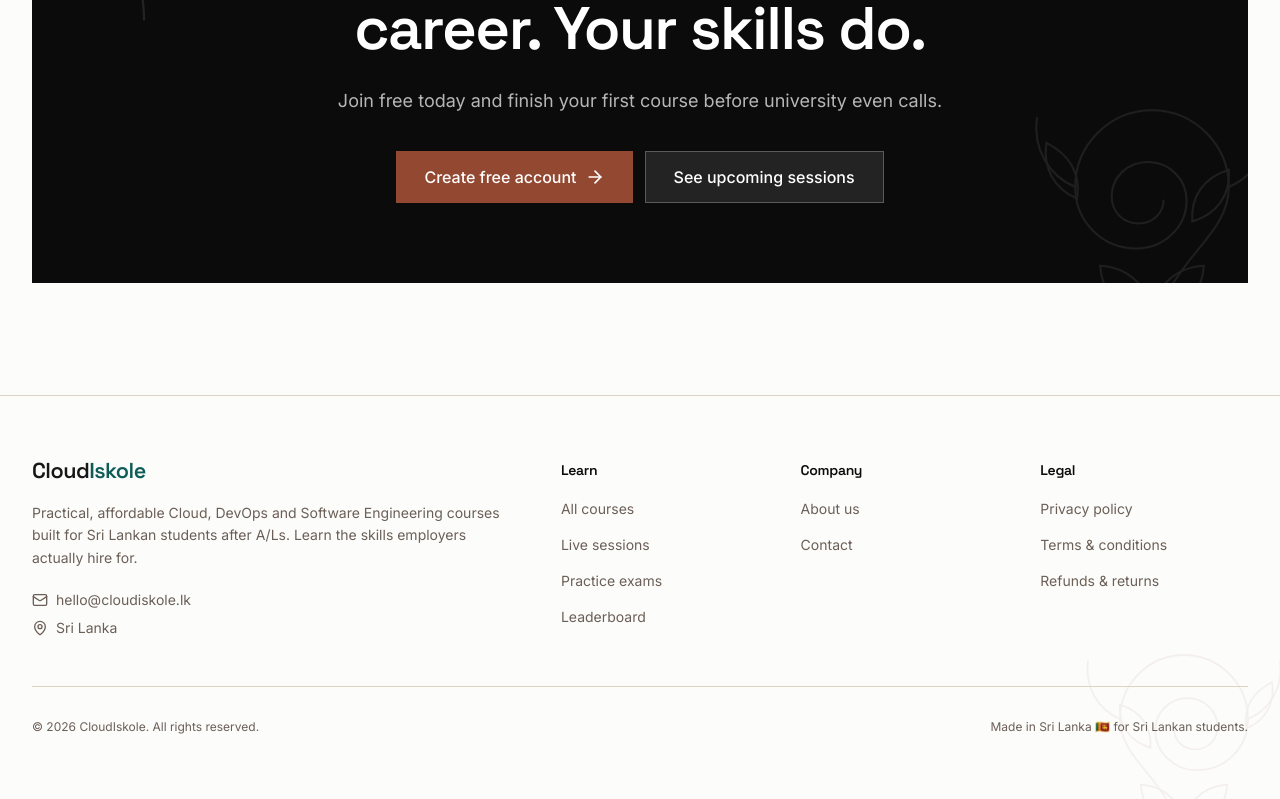
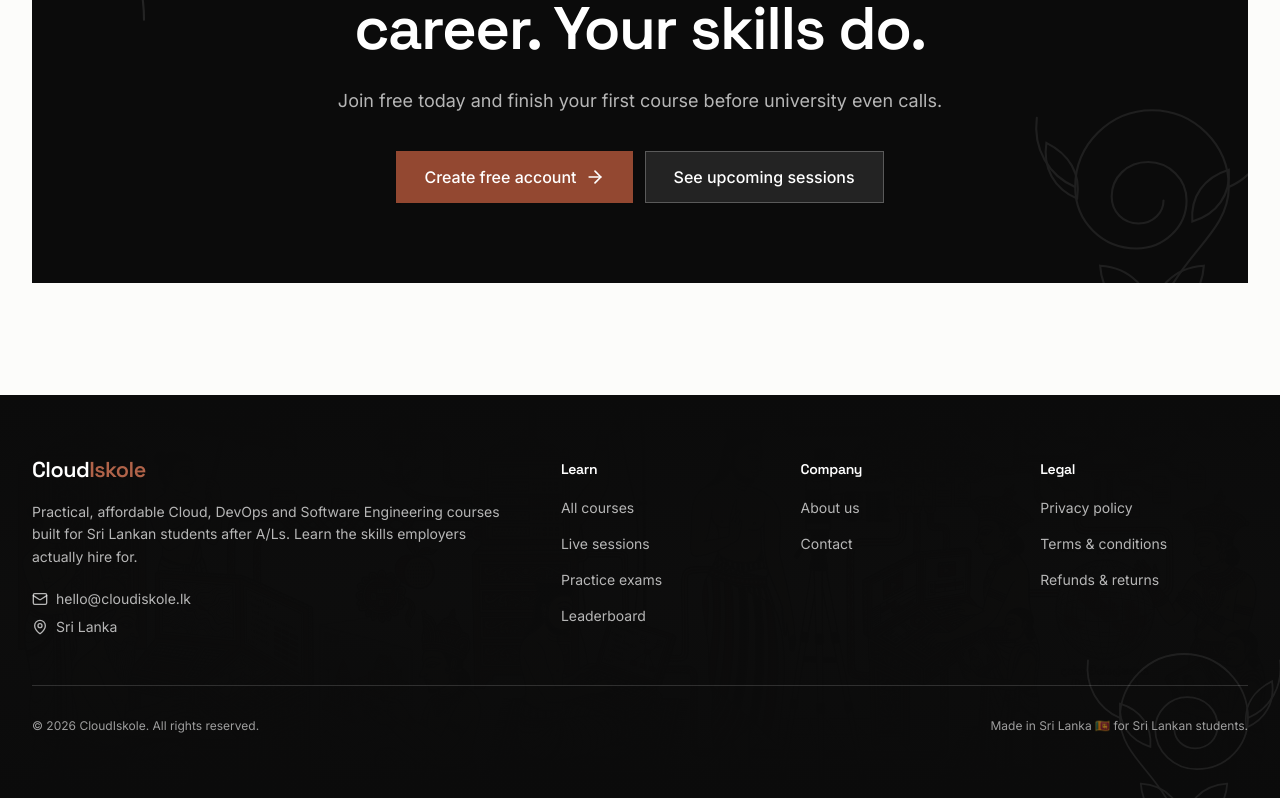
Before and after one commit to tharinduk001/CloudIskole, a Next.js app: page / in a window 1280 px wide. Shown: the part 3721-4520 px from the top of the page. Built offline with nearby package versions, Linux system fonts and the light colour scheme; no server answers; the database is empty.

Commit message:
Recolor the footer to a dark mural band, matching the FinalCta banner
Swaps the plain cream footer for the same bg-onyx + mural-hero treatment
used elsewhere on the marketing site (Hero, FinalCta), with the wordmark
and copy recolored for the dark background.

```diff
--- a/src/components/site/site-footer.tsx
+++ b/src/components/site/site-footer.tsx
@@ -1,8 +1,8 @@
 import { Mail, MapPin } from "lucide-react";
+import Image from "next/image";
 import Link from "next/link";
 
 import { Liyawel } from "@/components/brand/liyawel";
-import { Logo } from "@/components/brand/logo";
 import { Container } from "@/components/ui/layout";
 import { brand } from "@/lib/brand";
 import { footerNav } from "@/lib/navigation";
@@ -11,23 +11,37 @@ export function SiteFooter() {
   const year = new Date().getFullYear();
 
   return (
-    <footer className="border-hairline bg-cream relative mt-auto overflow-hidden border-t">
+    <footer className="bg-onyx relative mt-auto overflow-hidden">
+      <div className="absolute inset-0" aria-hidden="true">
+        <Image
+          src="/backgrounds/mural-hero.jpg"
+          alt=""
+          fill
+          sizes="100vw"
+          quality={50}
+          className="object-cover object-center opacity-[0.18]"
+        />
+        <div className="from-onyx via-onyx/95 to-onyx absolute inset-0 bg-gradient-to-b" />
+      </div>
       <Liyawel
-        strokeClassName="stroke-terracotta-600"
-        className="pointer-events-none absolute -right-16 -bottom-20 size-80 opacity-[0.06]"
+        strokeClassName="stroke-white"
+        className="pointer-events-none absolute -right-16 -bottom-20 size-80 opacity-[0.08]"
       />
 
       <Container size="wide" className="relative py-14 lg:py-16">
         <div className="grid gap-12 lg:grid-cols-[1.4fr_2fr]">
           <div className="flex flex-col gap-5">
-            <Logo />
-            <p className="text-mist measure text-sm leading-relaxed">
+            <span className="font-display text-[1.35rem] leading-none font-semibold tracking-tight text-white">
+              {brand.nameParts.first}
+              <span className="text-terracotta-400">{brand.nameParts.second}</span>
+            </span>
+            <p className="measure text-sm leading-relaxed text-white/70">
               {brand.description}
             </p>
-            <div className="text-mist flex flex-col gap-2 text-sm">
+            <div className="flex flex-col gap-2 text-sm text-white/70">
               <a
                 href={`mailto:${brand.contact.email}`}
-                className="hover:text-terracotta-600 inline-flex w-fit items-center gap-2 rounded"
+                className="hover:text-terracotta-400 inline-flex w-fit items-center gap-2 rounded"
               >
                 <Mail className="size-4" aria-hidden="true" />
                 {brand.contact.email}
@@ -42,7 +56,7 @@ export function SiteFooter() {
           <div className="grid grid-cols-2 gap-8 sm:grid-cols-3">
             {footerNav.map((group) => (
               <nav key={group.title} aria-label={group.title}>
-                <h2 className="font-display text-onyx text-sm font-semibold">
+                <h2 className="font-display text-sm font-semibold text-white">
                   {group.title}
                 </h2>
                 <ul className="mt-4 flex flex-col gap-3">
@@ -50,7 +64,7 @@ export function SiteFooter() {
                     <li key={item.href}>
                       <Link
                         href={item.href}
-                        className="text-mist hover:text-terracotta-600 rounded text-sm"
+                        className="hover:text-terracotta-400 rounded text-sm text-white/70"
                       >
                         {item.label}
                       </Link>
@@ -62,7 +76,7 @@ export function SiteFooter() {
           </div>
         </div>
 
-        <div className="border-hairline text-mist mt-12 flex flex-col gap-3 border-t pt-8 text-xs sm:flex-row sm:items-center sm:justify-between">
+        <div className="mt-12 flex flex-col gap-3 border-t border-white/15 pt-8 text-xs text-white/60 sm:flex-row sm:items-center sm:justify-between">
           <p>
             © {year} {brand.legalEntity}. All rights reserved.
           </p>
```
